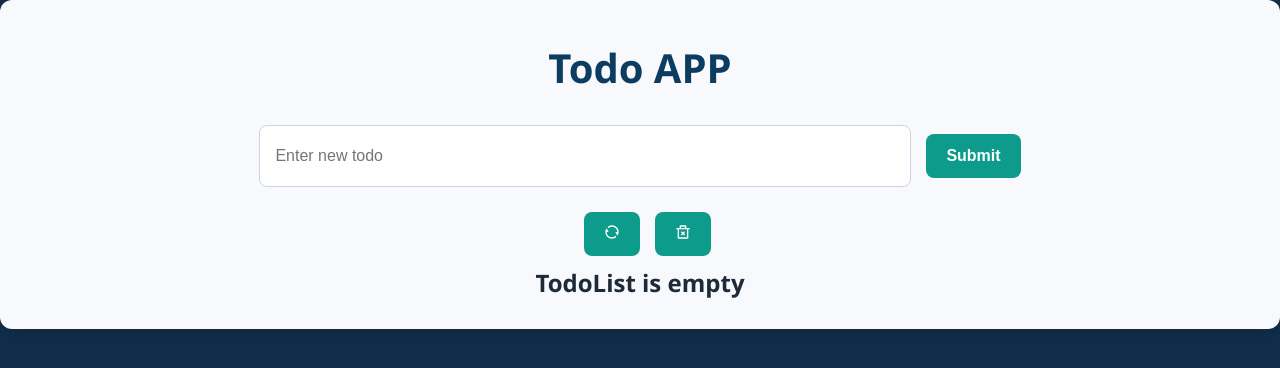
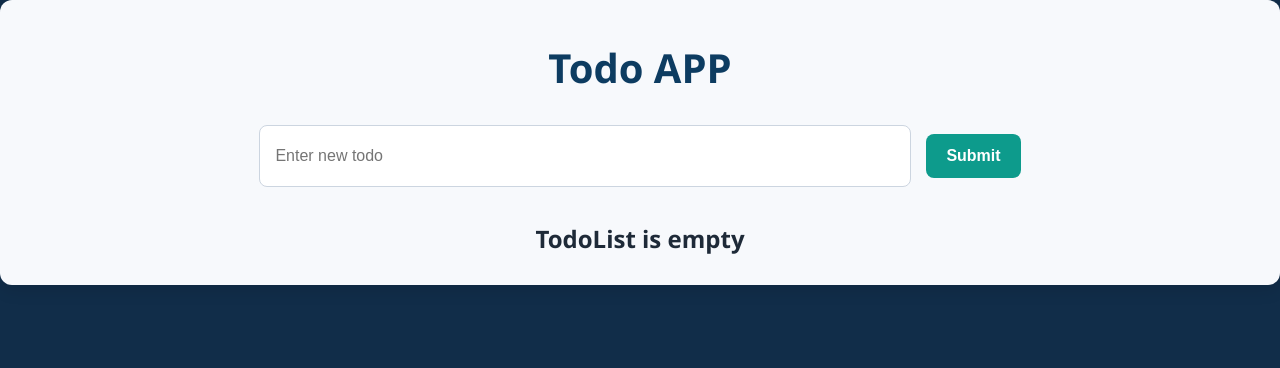
Before and after one commit to oplya/todoApp_v2, a React (Create React App) app: page / in a window 1280 px wide. Shown: the top 368 px of the page. Built offline with nearby package versions, Linux system fonts and the light colour scheme.

Commit message:
Add files via upload

```diff
--- a/src/App.js
+++ b/src/App.js
@@ -40,19 +40,29 @@ function App() {
     setTodos(todos.filter((todo) => !todo.isCompleted))
   }
 
+  const completedTodosCount = todos.filter((todo) => todo.isCompleted).length
+
   return (
     <div className="App">
       <h1>Todo APP</h1>
       <TodoForm addTodo={addTodoHandler} />
-      <TodosActions
-        resetTodos={resetTodosHandler}
-        deleteCompletedTodos={deleteCompletedTodosHandler}
-      />
+      {!!todos.length && (
+        <TodosActions
+          completedTodosExist={!!completedTodosCount}
+          resetTodos={resetTodosHandler}
+          deleteCompletedTodos={deleteCompletedTodosHandler}
+        />
+      )}
       <TodoList
         todos={todos}
         deleteTodo={deleteTodoHandler}
         toggleTodo={toggleTodoHandler}
       />
+      {completedTodosCount > 0 && (
+        <h2>{`Tou have completed ${completedTodosCount} ${
+          completedTodosCount > 1 ? 'todos' : 'todo'
+        }`}</h2>
+      )}
     </div>
   )
 }
```
